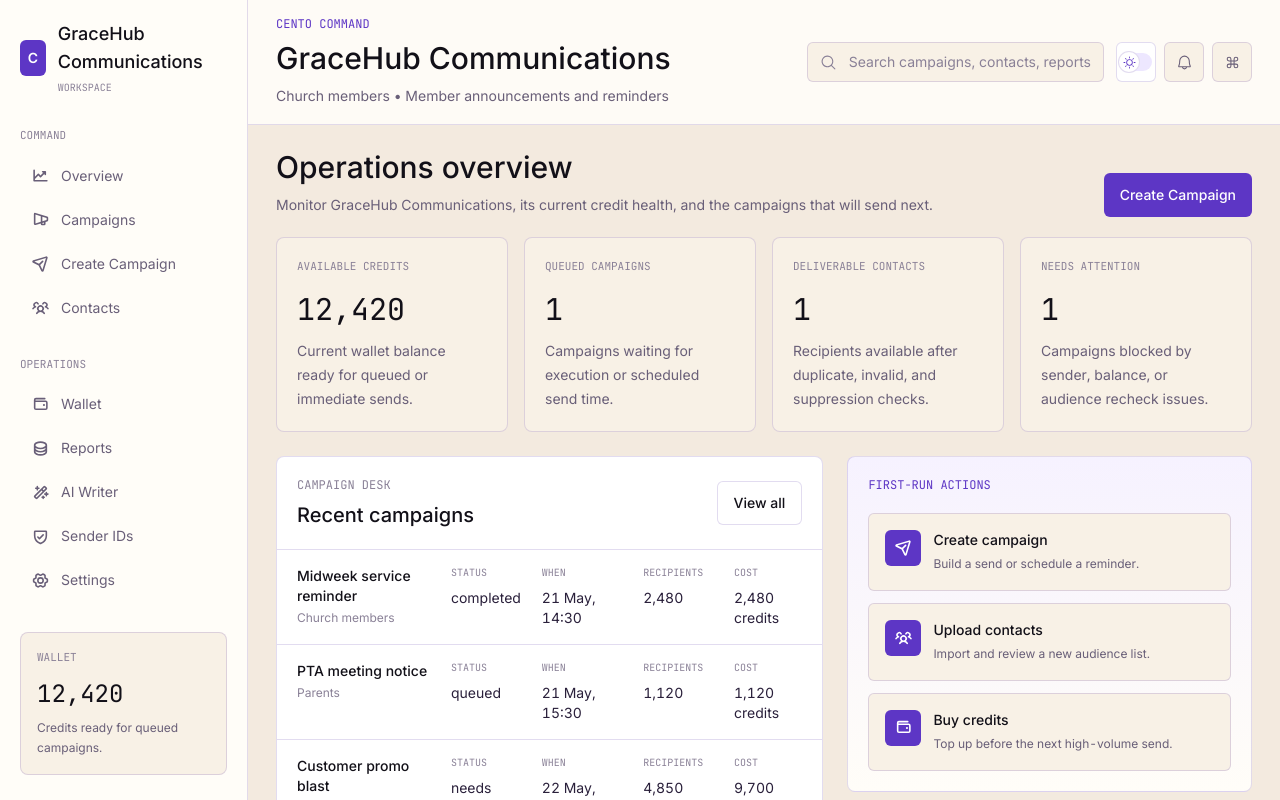
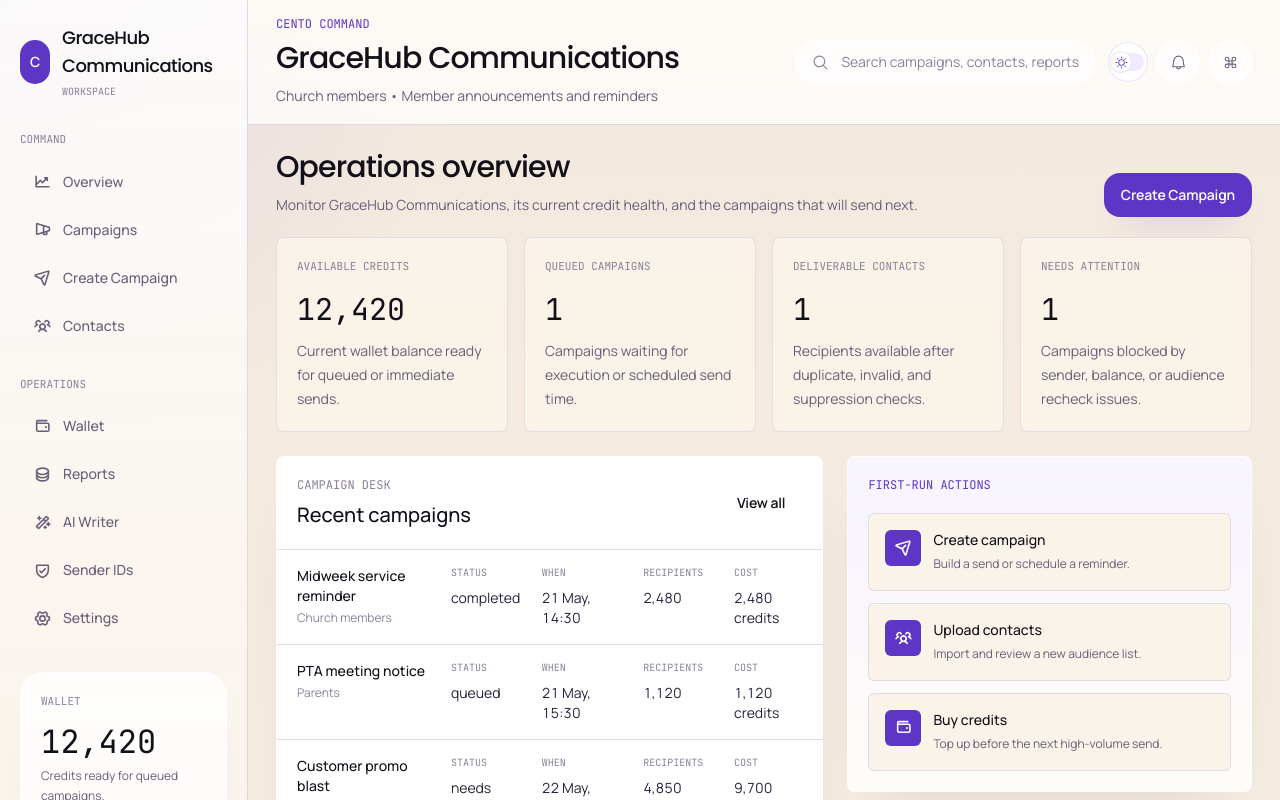
Before and after one commit to RyanCecil1/cento-ui, a Next.js app: page /app in a window 1280 px wide. Shown: the top 800 px of the page. Built offline with nearby package versions, Linux system fonts and the light colour scheme; no server answers.

Commit message:
feat: restyle shared shell foundations

```diff
--- a/src/app/globals.css
+++ b/src/app/globals.css
@@ -22,6 +22,10 @@
   --line-dark: rgba(255, 255, 255, 0.1);
   --shadow-quiet: 0 18px 44px -34px rgba(24, 16, 42, 0.5);
   --shadow-focus: 0 0 0 4px rgba(113, 72, 221, 0.12);
+  --shadow-surface: 0 24px 60px -38px rgba(31, 22, 50, 0.18);
+  --shadow-floating: 0 18px 40px -28px rgba(34, 24, 58, 0.16);
+  --radius-surface: 22px;
+  --radius-control: 16px;
   --background: var(--cream-100);
   --foreground: var(--ink-900);
   --surface: var(--cream-50);
@@ -48,6 +52,11 @@
   --app-muted-2: #8a8197;
   --app-hover: rgba(93, 54, 197, 0.08);
   --app-gradient: linear-gradient(180deg, #f6f2ff 0%, #fffdf8 100%);
+  --app-shell-outline: rgba(255, 255, 255, 0.7);
+  --app-shell-glow: linear-gradient(180deg, rgba(255, 255, 255, 0.88) 0%, rgba(255, 255, 255, 0.7) 100%);
+  --app-sidebar-gradient: linear-gradient(180deg, rgba(255, 255, 255, 0.84) 0%, rgba(248, 241, 230, 0.92) 100%);
+  --app-header-gradient: linear-gradient(180deg, rgba(255, 252, 247, 0.88) 0%, rgba(255, 255, 255, 0.74) 100%);
+  --app-soft-fill: rgba(255, 255, 255, 0.72);
 }
 
 :root[data-theme="dark"] {
@@ -61,6 +70,8 @@
   --line: rgba(255, 255, 255, 0.12);
   --line-light: rgba(255, 255, 255, 0.12);
   --shadow-quiet: 0 18px 44px -34px rgba(0, 0, 0, 0.8);
+  --shadow-surface: 0 26px 70px -42px rgba(0, 0, 0, 0.72);
+  --shadow-floating: 0 20px 52px -34px rgba(0, 0, 0, 0.68);
   --app-bg: #09070d;
   --app-sidebar: #0d0a13;
   --app-header: rgba(15, 11, 22, 0.95);
@@ -73,6 +84,11 @@
   --app-muted-2: rgba(255, 255, 255, 0.36);
   --app-hover: rgba(255, 255, 255, 0.1);
   --app-gradient: linear-gradient(180deg, #221635 0%, #15101d 100%);
+  --app-shell-outline: rgba(255, 255, 255, 0.08);
+  --app-shell-glow: linear-gradient(180deg, rgba(255, 255, 255, 0.06) 0%, rgba(9, 7, 13, 0.12) 100%);
+  --app-sidebar-gradient: linear-gradient(180deg, rgba(20, 16, 27, 0.94) 0%, rgba(9, 7, 13, 0.96) 100%);
+  --app-header-gradient: linear-gradient(180deg, rgba(18, 16, 24, 0.88) 0%, rgba(9, 7, 13, 0.72) 100%);
+  --app-soft-fill: rgba(255, 255, 255, 0.05);
 }
 
 @theme inline {
@@ -104,9 +120,11 @@ html {
 
 body {
   min-width: 320px;
-  background: var(--background);
+  background:
+    radial-gradient(circle at top, rgba(113, 72, 221, 0.08), transparent 34%),
+    linear-gradient(180deg, var(--background) 0%, var(--surface) 100%);
   color: var(--foreground);
-  font-family: var(--font-body), Inter, Arial, Helvetica, sans-serif;
+  font-family: var(--font-body), Arial, Helvetica, sans-serif;
   font-feature-settings: "cv01", "cv03", "cv04", "tnum";
   text-rendering: optimizeLegibility;
 }
@@ -166,14 +184,8 @@ textarea:focus-visible {
 }
 
 .display-title {
-  font-family:
-    "General Sans",
-    var(--font-display),
-    Inter,
-    Arial,
-    Helvetica,
-    sans-serif;
-  letter-spacing: 0;
+  font-family: var(--font-display), Arial, Helvetica, sans-serif;
+  letter-spacing: -0.03em;
 }
 
 .mono-number {
@@ -183,8 +195,10 @@ textarea:focus-visible {
 
 .surface-panel {
   background: var(--surface-alt);
-  border: 1px solid var(--line);
-  box-shadow: var(--shadow-quiet);
+  border: 1px solid color-mix(in srgb, var(--line) 78%, white 22%);
+  box-shadow:
+    inset 0 1px 0 rgba(255, 255, 255, 0.72),
+    var(--shadow-surface);
 }
 
 .dark-panel {
@@ -206,26 +220,58 @@ textarea:focus-visible {
 }
 
 .app-root {
-  background: var(--app-bg);
+  background:
+    radial-gradient(circle at top left, rgba(113, 72, 221, 0.12), transparent 28%),
+    linear-gradient(180deg, var(--app-bg) 0%, color-mix(in srgb, var(--app-bg) 88%, var(--surface) 12%) 100%);
   color: var(--app-text);
 }
 
 .app-card {
-  border: 1px solid var(--app-border);
-  background: var(--app-panel);
+  border: 1px solid var(--app-shell-outline);
+  background:
+    linear-gradient(180deg, color-mix(in srgb, var(--app-panel) 94%, white 6%) 0%, var(--app-panel) 100%);
+  box-shadow:
+    inset 0 1px 0 rgba(255, 255, 255, 0.3),
+    var(--shadow-surface);
   color: var(--app-text);
 }
 
 .app-card-soft {
-  border: 1px solid var(--app-border);
-  background: var(--app-panel-soft);
+  border: 1px solid color-mix(in srgb, var(--app-border) 72%, transparent 28%);
+  background: color-mix(in srgb, var(--app-panel-soft) 84%, var(--app-soft-fill) 16%);
+  box-shadow: inset 0 1px 0 rgba(255, 255, 255, 0.22);
   color: var(--app-text);
 }
 
 .app-card-gradient {
-  border: 1px solid var(--app-border);
-  background: var(--app-gradient);
+  border: 1px solid var(--app-shell-outline);
+  background:
+    linear-gradient(180deg, rgba(255, 255, 255, 0.26) 0%, rgba(255, 255, 255, 0) 22%),
+    var(--app-gradient);
+  box-shadow:
+    inset 0 1px 0 rgba(255, 255, 255, 0.34),
+    var(--shadow-surface);
   color: var(--app-text);
+}
+
+.app-shell-pane {
+  background-image: var(--app-sidebar-gradient);
+}
+
+.app-shell-glass {
+  background-image: var(--app-header-gradient);
+}
+
+.app-shell-chip {
+  border: 1px solid var(--app-shell-outline);
+  background: var(--app-soft-fill);
+  box-shadow: var(--shadow-floating);
+}
+
+.app-shell-highlight {
+  border: 1px solid var(--app-shell-outline);
+  background-image: var(--app-shell-glow);
+  box-shadow: var(--shadow-floating);
 }
 
 .app-label {
@@ -293,9 +339,13 @@ textarea:focus-visible {
   display: inline-flex;
   align-items: center;
   gap: 0.625rem;
-  border: 1px solid var(--line);
-  border-radius: 0.375rem;
-  background: var(--surface-alt);
+  border: 1px solid color-mix(in srgb, var(--line) 74%, white 26%);
+  border-radius: 999px;
+  background:
+    linear-gradient(180deg, color-mix(in srgb, var(--surface-alt) 94%, white 6%) 0%, var(--surface-alt) 100%);
+  box-shadow:
+    inset 0 1px 0 rgba(255, 255, 255, 0.72),
+    var(--shadow-floating);
   color: var(--foreground);
   font-size: 0.875rem;
   font-weight: 500;
@@ -308,7 +358,7 @@ textarea:focus-visible {
   height: 1.125rem;
   align-items: center;
   border-radius: 999px;
-  background: var(--primary-soft);
+  background: color-mix(in srgb, var(--primary-soft) 82%, var(--surface-alt) 18%);
 }
 
 .theme-toggle__thumb {
@@ -317,9 +367,11 @@ textarea:focus-visible {
   height: 1.375rem;
   align-items: center;
   justify-content: center;
-  border: 1px solid var(--line);
+  border: 1px solid color-mix(in srgb, var(--line) 74%, white 26%);
   border-radius: 999px;
-  background: var(--surface-alt);
+  background:
+    linear-gradient(180deg, color-mix(in srgb, var(--surface-alt) 96%, white 4%) 0%, var(--surface-alt) 100%);
+  box-shadow: var(--shadow-floating);
   color: var(--primary);
   transform: translateX(-0.125rem);
 }
--- a/src/app/layout.tsx
+++ b/src/app/layout.tsx
@@ -1,24 +1,31 @@
 import type { Metadata } from "next";
 import {
-  Inter,
   JetBrains_Mono,
+  Manrope,
+  Poppins,
 } from "next/font/google";
 import "./globals.css";
 
-const bodySans = Inter({
+const bodySans = Manrope({
   variable: "--font-body",
   subsets: ["latin"],
+  display: "swap",
+  fallback: ["Arial", "Helvetica", "sans-serif"],
 });
 
-const displaySans = Inter({
+const displaySans = Poppins({
   variable: "--font-display",
   subsets: ["latin"],
-  weight: ["300", "400", "500", "600", "700"],
+  weight: ["400", "500", "600", "700"],
+  display: "swap",
+  fallback: ["Arial", "Helvetica", "sans-serif"],
 });
 
 const monoSans = JetBrains_Mono({
   variable: "--font-code",
   subsets: ["latin"],
+  display: "swap",
+  fallback: ["Menlo", "Monaco", "monospace"],
 });
 
 export const metadata: Metadata = {
--- a/src/components/app-shell.tsx
+++ b/src/components/app-shell.tsx
@@ -19,9 +19,9 @@ export function AppShell({
   return (
     <div className="app-root min-h-[100dvh]">
       <div className="grid min-h-[100dvh] lg:grid-cols-[248px_1fr]">
-        <aside className="hidden border-r border-[var(--app-border)] bg-[var(--app-sidebar)] p-5 lg:block">
+        <aside className="app-shell-pane hidden border-r border-[var(--app-border)] px-5 py-6 lg:block">
           <Link href="/" className="flex items-center gap-3">
-            <div className="flex h-9 w-9 items-center justify-center rounded-md bg-primary text-sm font-semibold text-white">
+            <div className="flex h-11 w-11 items-center justify-center rounded-[18px] bg-primary text-sm font-semibold text-white shadow-[0_16px_26px_-18px_rgba(93,54,197,0.8)]">
               C
             </div>
             <div>
@@ -43,7 +43,7 @@ export function AppShell({
                     <Link
                       key={item.href}
                       href={item.href}
-                      className="flex items-center gap-3 rounded-md px-3 py-2.5 text-sm text-[var(--app-muted)] hover:bg-[var(--app-hover)] hover:text-[var(--app-text)]"
+                      className="flex items-center gap-3 rounded-[16px] px-3.5 py-3 text-sm font-medium text-[var(--app-muted)] hover:bg-[var(--app-hover)] hover:text-[var(--app-text)]"
                     >
                       <item.icon size={17} weight="bold" />
                       {item.label}
@@ -54,15 +54,17 @@ export function AppShell({
             ))}
           </div>
 
-          <div className="mt-8 rounded-lg border border-[var(--app-border)] bg-[var(--app-panel-soft)] p-4">
+          <div className="app-shell-highlight mt-8 rounded-[24px] p-5">
             <p className="mono-number text-[11px] uppercase text-[var(--app-muted-2)]">Wallet</p>
-            <p className="mono-number mt-3 text-2xl text-[var(--app-text)]">{walletBalance.toLocaleString()}</p>
+            <p className="mono-number mt-4 text-[2rem] leading-none text-[var(--app-text)]">
+              {walletBalance.toLocaleString()}
+            </p>
             <p className="mt-2 text-xs leading-5 text-[var(--app-muted)]">Credits ready for queued campaigns.</p>
           </div>
         </aside>
 
         <div className="min-w-0">
-          <header className="border-b border-[var(--app-border)] bg-[var(--app-header)] px-4 py-4 lg:px-7">
+          <header className="app-shell-glass border-b border-[var(--app-border)] px-4 py-4 backdrop-blur-xl lg:px-7">
             <div className="flex flex-col gap-4 xl:flex-row xl:items-center xl:justify-between">
               <div>
                 <p className="mono-number text-xs uppercase text-primary">Cento command</p>
@@ -71,16 +73,16 @@ export function AppShell({
               </div>
 
               <div className="flex flex-col gap-3 sm:flex-row sm:items-center">
-                <div className="flex h-10 items-center gap-3 rounded-md border border-[var(--app-border)] bg-[var(--app-panel-soft)] px-3 text-sm text-[var(--app-muted-2)]">
+                <div className="app-shell-chip flex h-11 items-center gap-3 rounded-full px-4 text-sm text-[var(--app-muted-2)]">
                   <MagnifyingGlass size={17} />
                   Search campaigns, contacts, reports
                 </div>
                 <div className="flex items-center gap-2">
                   <ThemeToggle compact />
-                  <button className="flex h-10 w-10 items-center justify-center rounded-md border border-[var(--app-border)] bg-[var(--app-panel-soft)] text-[var(--app-muted)]">
+                  <button className="app-shell-chip flex h-11 w-11 items-center justify-center rounded-full text-[var(--app-muted)]">
                     <Bell size={17} />
                   </button>
-                  <button className="flex h-10 w-10 items-center justify-center rounded-md border border-[var(--app-border)] bg-[var(--app-panel-soft)] text-[var(--app-muted)]">
+                  <button className="app-shell-chip flex h-11 w-11 items-center justify-center rounded-full text-[var(--app-muted)]">
                     <Command size={17} />
                   </button>
                 </div>
--- a/src/components/ui.tsx
+++ b/src/components/ui.tsx
@@ -12,15 +12,17 @@ type ButtonProps = {
 };
 
 const buttonStyles = {
-  primary: "bg-primary text-white hover:bg-primary-deep",
+  primary:
+    "border border-primary/20 bg-primary text-white shadow-[0_18px_30px_-20px_rgba(93,54,197,0.7)] hover:-translate-y-0.5 hover:bg-primary-deep",
   secondary:
-    "bg-transparent text-foreground border border-line hover:border-primary hover:text-primary",
-  ghost: "bg-transparent text-foreground hover:bg-primary-soft",
+    "border border-line bg-white/70 text-foreground shadow-[inset_0_1px_0_rgba(255,255,255,0.65)] hover:-translate-y-0.5 hover:border-primary/35 hover:text-primary",
+  ghost: "bg-transparent text-foreground hover:bg-primary-soft/70",
   dark:
-    "border border-[var(--app-border)] bg-[var(--app-panel)] text-[var(--app-text)] hover:bg-[var(--app-panel-soft)]",
-  light: "bg-white text-foreground hover:bg-primary-soft",
+    "border border-[var(--app-shell-outline)] bg-[var(--app-panel)] text-[var(--app-text)] shadow-[inset_0_1px_0_rgba(255,255,255,0.14)] hover:-translate-y-0.5 hover:bg-[var(--app-panel-soft)]",
+  light:
+    "border border-line bg-white/85 text-foreground shadow-[inset_0_1px_0_rgba(255,255,255,0.72)] hover:-translate-y-0.5 hover:bg-primary-soft/40",
   outlineDark:
-    "bg-transparent text-[var(--app-text)] border border-[var(--app-border)] hover:border-primary/60 hover:bg-[var(--app-hover)]",
+    "border border-[var(--app-border)] bg-[var(--app-soft-fill)] text-[var(--app-text)] shadow-[inset_0_1px_0_rgba(255,255,255,0.12)] hover:-translate-y-0.5 hover:border-primary/50 hover:bg-[var(--app-hover)]",
 };
 
 export function Button({
@@ -32,7 +34,7 @@ export function Button({
   type = "button",
   disabled = false,
 }: ButtonProps) {
-  const classes = `inline-flex h-11 items-center justify-center gap-2 rounded-md px-4 text-sm font-medium ${buttonStyles[variant]} ${disabled ? "pointer-events-none opacity-50" : ""} ${className}`;
+  const classes = `inline-flex h-11 items-center justify-center gap-2 rounded-[16px] px-4 text-sm font-semibold tracking-[-0.01em] ${buttonStyles[variant]} ${disabled ? "pointer-events-none opacity-50" : ""} ${className}`;
 
   if (href) {
     return (
@@ -84,7 +86,7 @@ export function SurfaceCard({
 }) {
   return (
     <div
-      className={`surface-panel rounded-lg p-6 ${className}`}
+      className={`surface-panel rounded-[var(--radius-surface)] p-6 ${className}`}
     >
       {children}
     </div>
```
